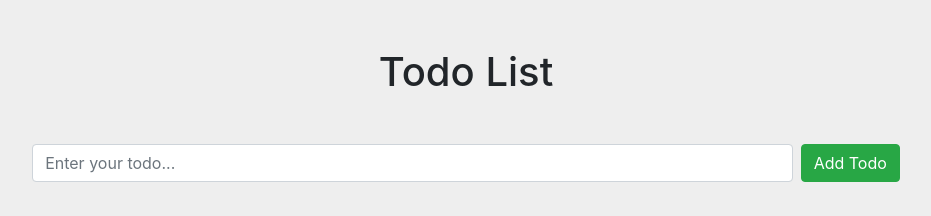
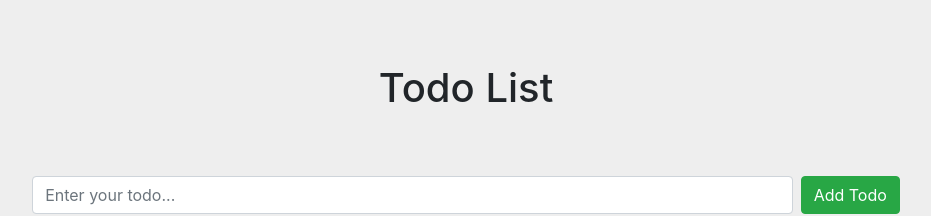
Before and after one commit to hoomanh1998/react-todo-app, a React (Create React App) app in the folder frontend/: page / in a window 1280 px wide. Shown: the top 216 px of the page, without its empty margins (174-1105 px from the left). Built offline with nearby package versions, Linux system fonts and the light colour scheme; no server answers.

Commit message:
the input title has been modified

```diff
--- a/frontend/src/components/InputTodo.js
+++ b/frontend/src/components/InputTodo.js
@@ -25,7 +25,7 @@ const InputTodo = () => {
 
     return (
         <>
-            <h1 className="mb-5 text-center">Todo List</h1>
+            <h1 className="mb-5 p-3 text-center">Todo List</h1>
             <Form className="d-flex justify-content-center m-5" inline onSubmit={onSubmitForm}>
                 <Form.Control
                     className="mr-2 w-75"
```
